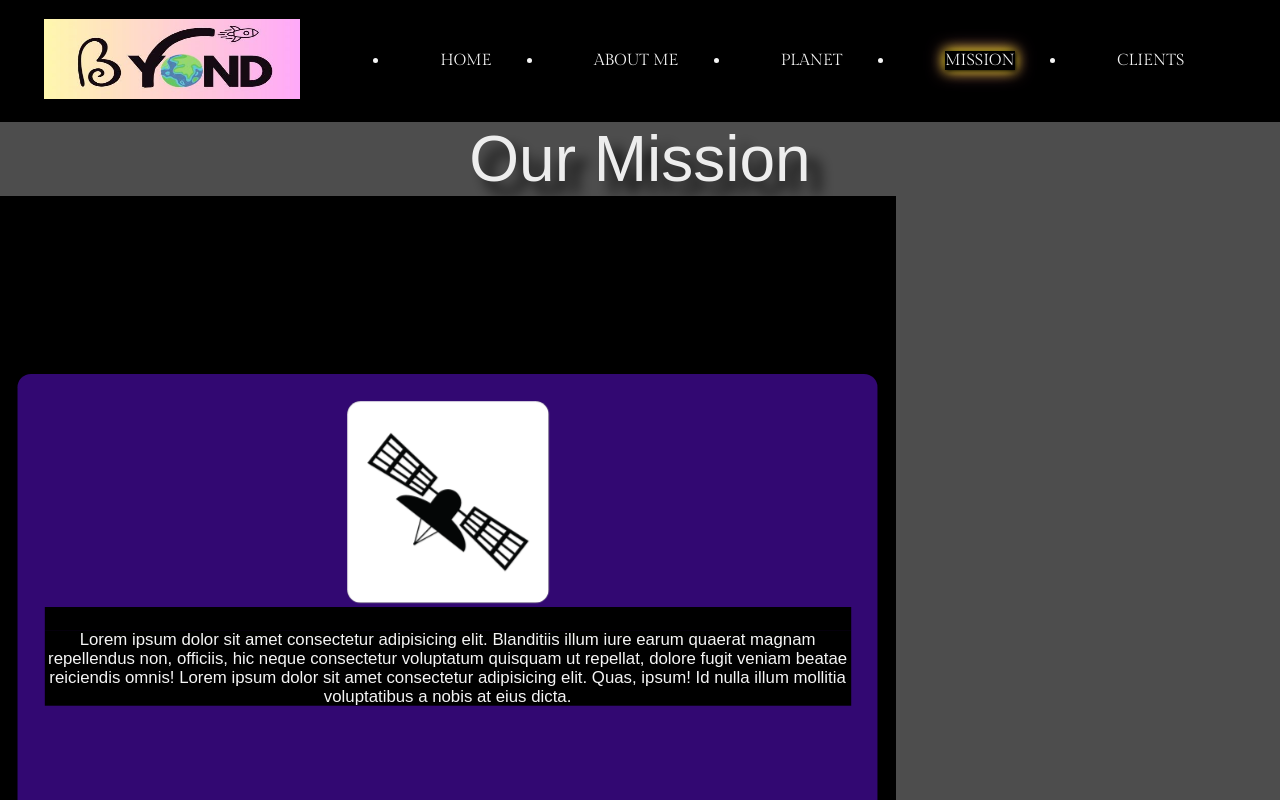
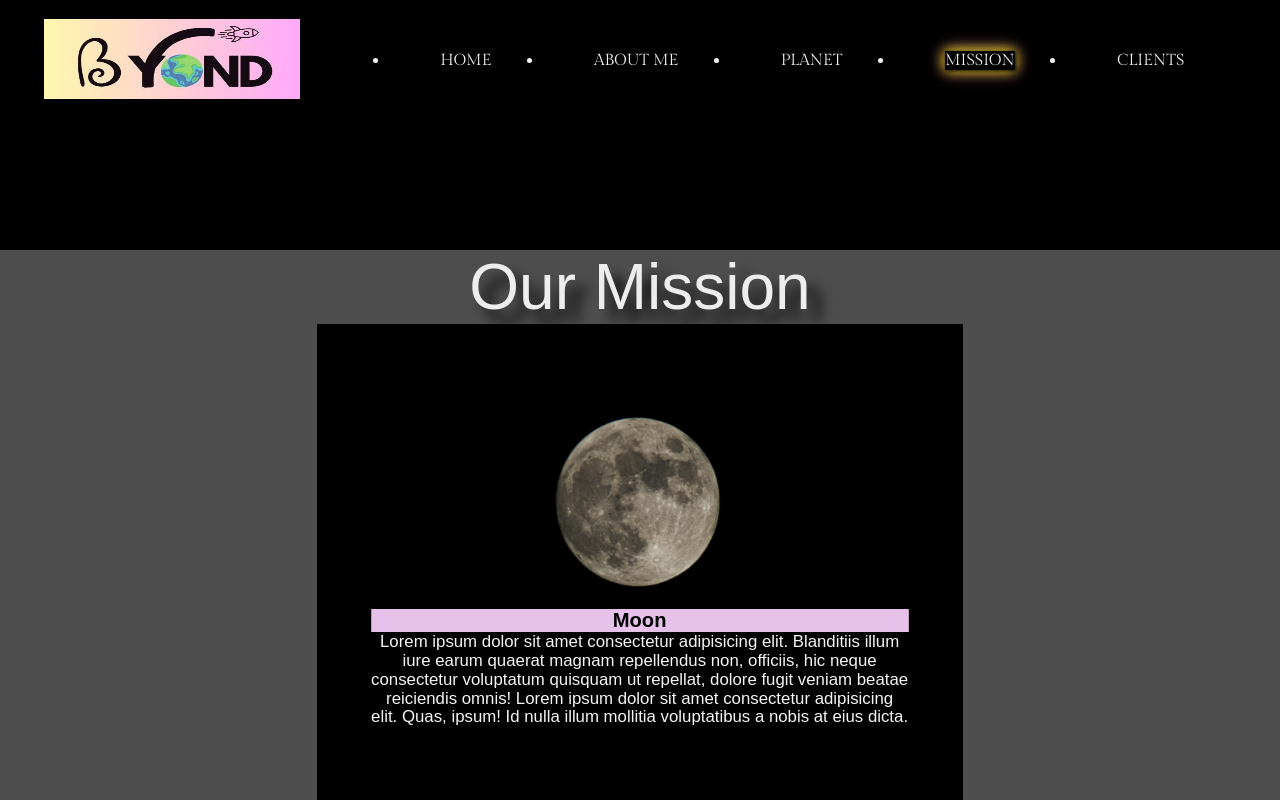
Before and after one commit to thesassyblogger/Space, a website: page mission.html in a window 1280 px wide. Shown: the top 800 px of the page. Drawn offline with nearby package versions, Linux system fonts and the light colour scheme; a web font is replaced by a local one.

Commit message:
Add files via upload

```diff
--- a/mission.css
+++ b/mission.css
@@ -16,21 +16,34 @@ body {
     transition: background-color 0.5s ease-in-out;
 }
 
-#timeline-container {
-    position: absolute;
-    width: 80%;
+.timeline-container {
+    /* position: absolute; */
+    width: 50%;
+    justify-content: center;
+    align-items: center;
+    margin: 0 auto;
     /* background-color: #661313; */
     /* margin: 0 auto; */
     /* padding-top: 5vw; */
 }
 
+.missionh {
+    margin-top: 10vw;
+}
+
+.heading {
+    color: #000000;
+    font-size: 1.5vw;
+    background-color: rgb(230, 193, 234);
+}
+
 .milestone {
-    width: 60vw;
+    width: 40vw;
     height: 40vw;
     position: relative;
     margin: 5vw 0;
     padding: 2vw;
-    background-color: rgba(63, 10, 143, 0.8);
+    /* background-color: rgba(63, 10, 143, 0.8); */
     border-radius: 1vw;
     box-shadow: 0 0.4vw 0.8vw rgba(0, 0, 0, 0.1);
     transition: transform 0.3s ease;
@@ -71,7 +84,7 @@ body {
 }
 
 #mission[data-bg="mars"] {
-    background-color: #B22222;
+    background-color: #feb570;
     width: 100%;
     height: 100%;
     /* margin-top: 50vw; */
@@ -89,6 +102,6 @@ body {
 .missioncon {
     width: 50vw;
     height: 100%;
-    padding: 10vw;
+    padding: 0.2vw;
     /* background-color: #003366; */
 }
--- a/mission.html
+++ b/mission.html
@@ -69,21 +69,21 @@
 
     <div class="mission" id="mission">
         <h1 class="center madimi-one-regular mission-ani missionh">Our Mission</h1>
-        <div class="timeline-container missioncon center">
-            <div class="milestone m1 boxsadnone" data-background="moon">
-                <img src="2.png" alt="B-YOND" class="mission-img-ani fadesUp">
+        <div class="timeline-container missioncon center" id="mission">
+            <div class="milestone m1 boxsadnone" data-background="moon" id="mission">
+                <img src="moon1.jpeg" alt="B-YOND" class="mission-img-ani fadesUp">
                 <h5 class="heading mission-h-ani">Moon</h5>
                 <p class=" center madimi-one-regular mission-p-ani">Lorem ipsum dolor sit amet consectetur adipisicing elit. Blanditiis illum iure earum quaerat magnam repellendus non, officiis, hic neque consectetur voluptatum quisquam ut repellat, dolore fugit veniam beatae reiciendis omnis! Lorem ipsum
                     dolor sit amet consectetur adipisicing elit. Quas, ipsum! Id nulla illum mollitia voluptatibus a nobis at eius dicta.</p>
             </div>
-            <div class=" milestone m1 boxsadnone" data-background="mars">
-                <img src="1.png" alt="B-YOND" class="mission-img-ani fadesUp">
+            <div class=" milestone m1 boxsadnone" data-background="mars" id="mission">
+                <img src="mars.webp" alt="B-YOND" class="mission-img-ani fadesUp">
                 <h5 class="heading mission-h-ani">Mars</h5>
                 <p class="center madimi-one-regular mission-p-ani">Lorem ipsum dolor sit amet consectetur adipisicing elit. Blanditiis illum iure earum quaerat magnam repellendus non, officiis, hic neque consectetur voluptatum quisquam ut repellat, dolore fugit veniam beatae reiciendis omnis! Lorem ipsum
                     dolor sit amet consectetur adipisicing elit. Saepe deleniti animi eos quisquam facere aspernatur ipsam nostrum neque voluptatem! Aspernatur!</p>
             </div>
-            <div class="milestone m1 boxsadnone" data-background="earth">
-                <img src="3.png" alt="B-YOND" class="mission-img-ani fadesUp">
+            <div class="milestone m1 boxsadnone" data-background="earth" id="mission">
+                <img src="earth.webp" alt="B-YOND" class="mission-img-ani fadesUp">
                 <h5 class="heading  mission-h-ani">Earth</h5>
                 <p class=" center madimi-one-regular mission-p-ani">Lorem ipsum dolor sit amet consectetur adipisicing elit. Blanditiis illum iure earum quaerat magnam repellendus non, officiis, hic neque consectetur voluptatum quisquam ut repellat, dolore fugit veniam beatae reiciendis omnis! Lorem ipsum
                     dolor sit amet consectetur adipisicing elit. Ea animi ratione exercitationem culpa praesentium minus perferendis hic magnam doloremque labore!</p>
```
Also changed, not shown: moon1.jpeg (added).
